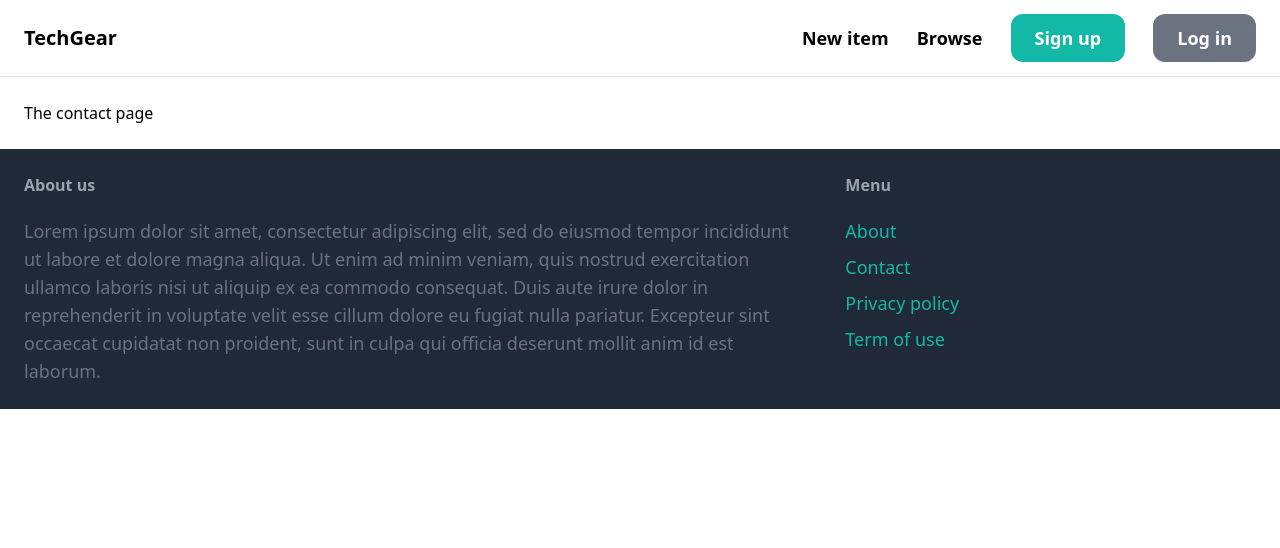
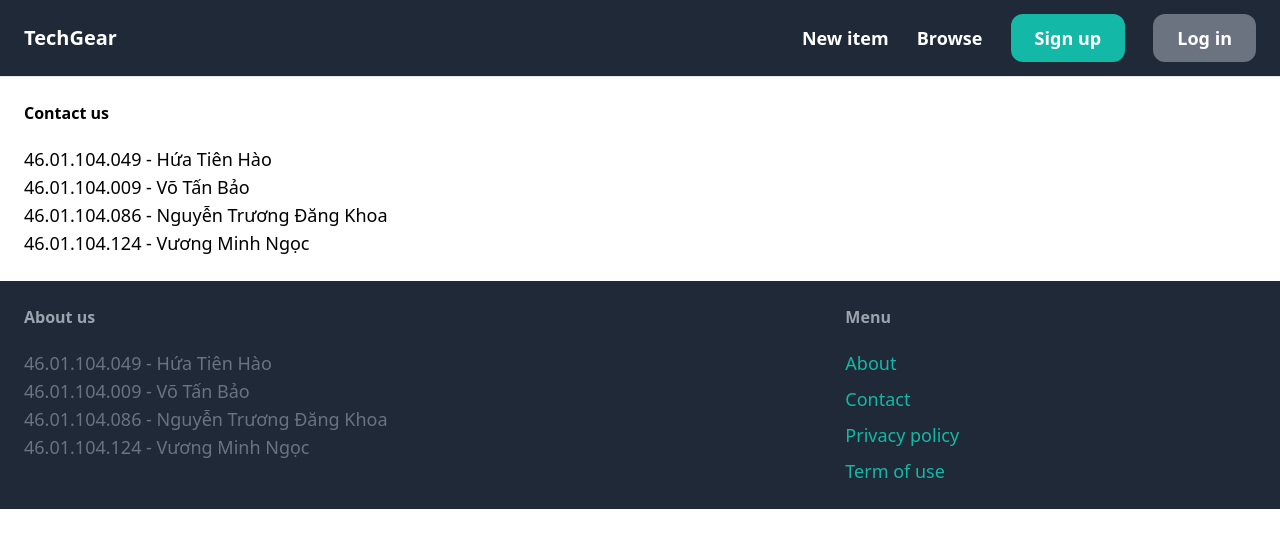
Before and after one commit to HuaTienHao/techgear-django-project, a Django app: page /contact/ in a window 1280 px wide. Shown: the top 548 px of the page. Run offline with Django 4.2, Linux system fonts and the light colour scheme; some libraries are stand-ins or nearby versions.

Commit message:
Redisigning front page

```diff
--- a/techgear/core/templates/core/base.html
+++ b/techgear/core/templates/core/base.html
@@ -11,12 +11,12 @@
     </head>
 
     <body>
-        <nav class="py-6 px-6 flex justify-between items-center border-b border-gray-200">
-            <a href="/" class="text-xl font-semibold">TechGear</a>
+        <nav class="py-6 px-6 flex justify-between items-center border-b border-gray-200 bg-gray-800">
+            <a href="/" class="text-xl font-semibold text-white">TechGear</a>
 
             <div class="space-x-6">
-                <a href="{% url 'item:new' %}" class="text-lg font-semibold hover:text-gray-500">New item</a>
-                <a href="{% url 'item:items' %}" class="text-lg font-semibold hover:text-gray-500">Browse</a>
+                <a href="{% url 'item:new' %}" class="text-lg font-semibold hover:text-gray-500 text-white">New item</a>
+                <a href="{% url 'item:items' %}" class="text-lg font-semibold hover:text-gray-500 text-white">Browse</a>
 
                 {% if request.user.is_authenticated %}
                     <a href="{% url 'conversation:inbox' %}" class="px-6 py-3 text-lg font-semibold bg-teal-500 text-white rounded-xl hover:bg-teal-700">Inbox</a>
@@ -37,14 +37,10 @@
             <div class="w-2/3 pr-10">
                 <h3 class="mb-5 font-semibold text-gray-400">About us</h3>
 
-                <p class="text-lg text-gray-500">Lorem ipsum dolor sit amet,
-                    consectetur adipiscing elit, sed do eiusmod tempor incididunt
-                    ut labore et dolore magna aliqua. Ut enim ad minim veniam, quis
-                     nostrud exercitation ullamco laboris nisi ut aliquip ex ea commodo consequat.
-                      Duis aute irure dolor in reprehenderit in voluptate velit esse cillum dolore
-                      eu fugiat nulla pariatur. Excepteur sint occaecat cupidatat non proident,
-                      sunt in culpa qui officia deserunt mollit anim id est laborum.
-                    </p>
+                <p class="text-lg text-gray-500">46.01.104.049 - Hứa Tiên Hào</p>
+                <p class="text-lg text-gray-500">46.01.104.009 - Võ Tấn Bảo</p>
+                <p class="text-lg text-gray-500">46.01.104.086 - Nguyễn Trương Đăng Khoa</p>
+                <p class="text-lg text-gray-500">46.01.104.124 - Vương Minh Ngọc</p>
             </div>
 
             <div class="w-1/3">
--- a/techgear/core/templates/core/contact.html
+++ b/techgear/core/templates/core/contact.html
@@ -3,5 +3,12 @@
 {% block title %}Contact{% endblock %}
 
 {% block content %}
-<h1>The contact page</h1>
+
+<h3 class="mb-5 font-semibold">Contact us</h3>
+
+<p class="text-lg">46.01.104.049 - Hứa Tiên Hào</p>
+<p class="text-lg">46.01.104.009 - Võ Tấn Bảo</p>
+<p class="text-lg">46.01.104.086 - Nguyễn Trương Đăng Khoa</p>
+<p class="text-lg">46.01.104.124 - Vương Minh Ngọc</p>
+
 {% endblock %}
```
Also changed, not shown: techgear/db.sqlite3, techgear/media/item_images/DAREU_A950_3_MODE_Black_fKeyiuv.png (added), techgear/media/item_images/Razer_Barracuda_X_jFoCau8.png (added).
